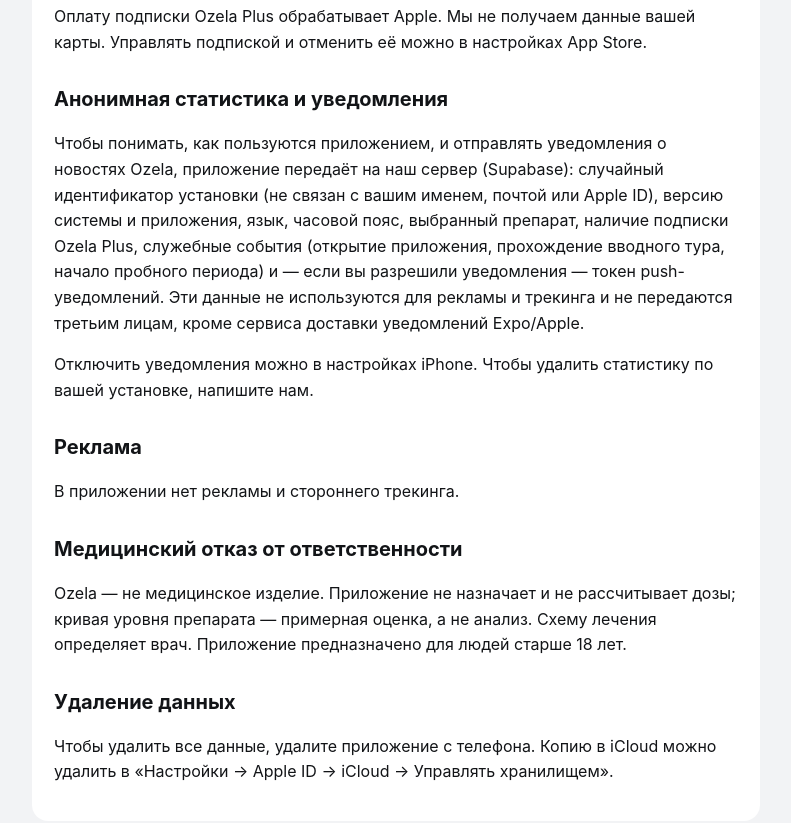
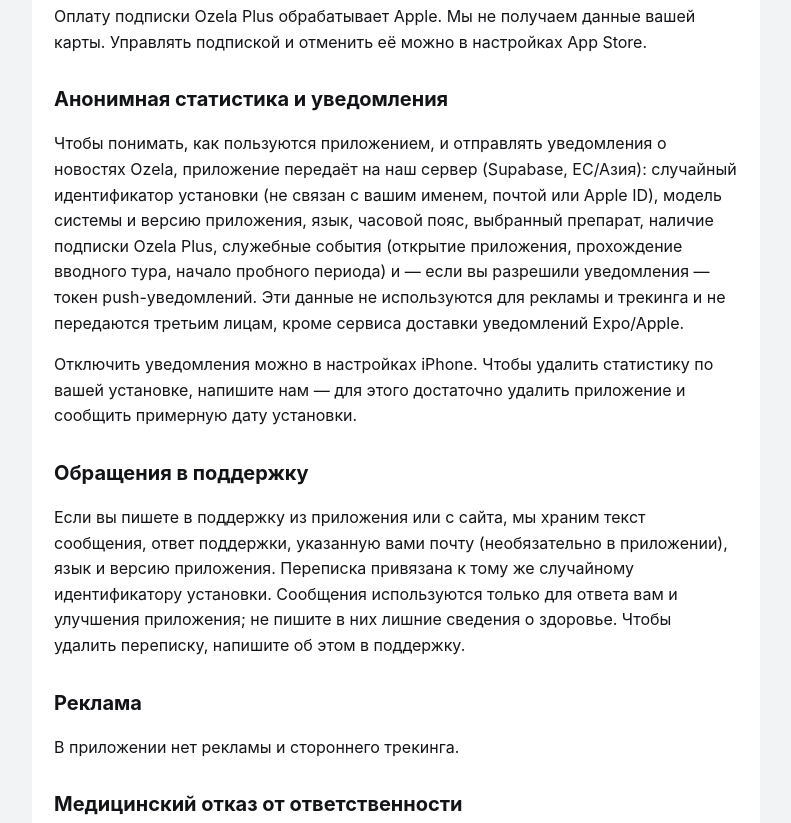
Before and after one commit to aityshev/ozela-site, a plain HTML site: page privacy/index.html in a window 1280 px wide. Shown: the part 1220-2043 px from the top of the page, without its empty margins (244-1035 px from the left). Drawn offline with Linux system fonts and the light colour scheme.

Commit message:
Update index.html

```diff
--- a/privacy/index.html
+++ b/privacy/index.html
@@ -1,4 +1,4 @@
-<!doctype html><html lang="ru"><head><meta charset="utf-8"><meta name="viewport" content="width=device-width,initial-scale=1"><title>Ozela — Политика конфиденциальности / Privacy Policy</title><meta name="description" content="Политика конфиденциальности Ozela · GLP-1 Tracker"><style>
+<!doctype html><html lang="ru"><head><meta charset="utf-8"><meta name="viewport" content="width=device-width,initial-scale=1"><link rel="icon" href="/favicon.png"><title>Ozela — Политика конфиденциальности / Privacy Policy</title><meta name="description" content="Политика конфиденциальности Ozela · GLP-1 Tracker"><style>
 :root{--bg:#F2F3F5;--fg:#121417;--soft:#5B6068;--card:#FFFFFF;--line:#E2E5E8;--acc:#0A7A54}
 @media (prefers-color-scheme:dark){:root:not([data-theme="light"]){--bg:#000;--fg:#F2F3F5;--soft:#AEAEB2;--card:#1C1C1E;--line:#38383A;--acc:#30C27A;color-scheme:dark}}
 :root[data-theme="dark"]{--bg:#000;--fg:#F2F3F5;--soft:#AEAEB2;--card:#1C1C1E;--line:#38383A;--acc:#30C27A;color-scheme:dark}
@@ -10,7 +10,7 @@
 </style></head><body>
 <div class="wrap">
 <p style="margin:0 0 8px"><a href="/" style="text-decoration:none;font-weight:600">← ozela.org</a></p><h1>Ozela · GLP-1 Tracker</h1>
-<p class="meta">Политика конфиденциальности и поддержка · Privacy Policy &amp; Support · обновлено 20 октября 2026 (ред. 2)</p>
+<p class="meta">Политика конфиденциальности и поддержка · Privacy Policy &amp; Support · обновлено 20 октября 2026 (ред. 3)</p>
 <nav><a href="#ru">Русский</a><a href="#en">English</a><a href="#support">Поддержка / Support</a></nav>
 
 <div class="card" id="ru">
@@ -31,8 +31,10 @@
 <h2>Подписка</h2>
 <p>Оплату подписки Ozela Plus обрабатывает Apple. Мы не получаем данные вашей карты. Управлять подпиской и отменить её можно в настройках App Store.</p>
 <h2>Анонимная статистика и уведомления</h2>
-<p>Чтобы понимать, как пользуются приложением, и отправлять уведомления о новостях Ozela, приложение передаёт на наш сервер (Supabase): случайный идентификатор установки (не связан с вашим именем, почтой или Apple ID), версию системы и приложения, язык, часовой пояс, выбранный препарат, наличие подписки Ozela Plus, служебные события (открытие приложения, прохождение вводного тура, начало пробного периода) и — если вы разрешили уведомления — токен push-уведомлений. Эти данные не используются для рекламы и трекинга и не передаются третьим лицам, кроме сервиса доставки уведомлений Expo/Apple.</p>
-<p>Отключить уведомления можно в настройках iPhone. Чтобы удалить статистику по вашей установке, напишите нам.</p>
+<p>Чтобы понимать, как пользуются приложением, и отправлять уведомления о новостях Ozela, приложение передаёт на наш сервер (Supabase, ЕС/Азия): случайный идентификатор установки (не связан с вашим именем, почтой или Apple ID), модель системы и версию приложения, язык, часовой пояс, выбранный препарат, наличие подписки Ozela Plus, служебные события (открытие приложения, прохождение вводного тура, начало пробного периода) и — если вы разрешили уведомления — токен push-уведомлений. Эти данные не используются для рекламы и трекинга и не передаются третьим лицам, кроме сервиса доставки уведомлений Expo/Apple.</p>
+<p>Отключить уведомления можно в настройках iPhone. Чтобы удалить статистику по вашей установке, напишите нам — для этого достаточно удалить приложение и сообщить примерную дату установки.</p>
+<h2>Обращения в поддержку</h2>
+<p>Если вы пишете в поддержку из приложения или с сайта, мы храним текст сообщения, ответ поддержки, указанную вами почту (необязательно в приложении), язык и версию приложения. Переписка привязана к тому же случайному идентификатору установки. Сообщения используются только для ответа вам и улучшения приложения; не пишите в них лишние сведения о здоровье. Чтобы удалить переписку, напишите об этом в поддержку.</p>
 <h2>Реклама</h2>
 <p>В приложении нет рекламы и стороннего трекинга.</p>
 <h2>Медицинский отказ от ответственности</h2>
@@ -61,6 +63,8 @@
 <h2>Anonymous statistics and notifications</h2>
 <p>To understand how the app is used and to send notifications about Ozela news, the app sends to our server (Supabase): a random install ID (not linked to your name, email or Apple ID), OS and app version, language, time zone, the selected medication, whether you have Ozela Plus, basic events (app opened, intro viewed, trial started) and — if you allowed notifications — a push token. This data is not used for advertising or tracking and is not shared with third parties other than the Expo/Apple notification delivery service.</p>
 <p>You can turn notifications off in iPhone Settings. To delete the statistics for your install, email us.</p>
+<h2>Support requests</h2>
+<p>When you contact support from the app or the website, we store the message text, our reply, the email you provide (optional in the app), the language and app version. The conversation is linked to the same random installation ID. Messages are used only to reply to you and improve the app; please avoid sharing unnecessary health details. To delete your conversation, ask us via support.</p>
 <h2>Ads</h2>
 <p>The app contains no ads or third-party tracking.</p>
 <h2>Medical disclaimer</h2>
```
